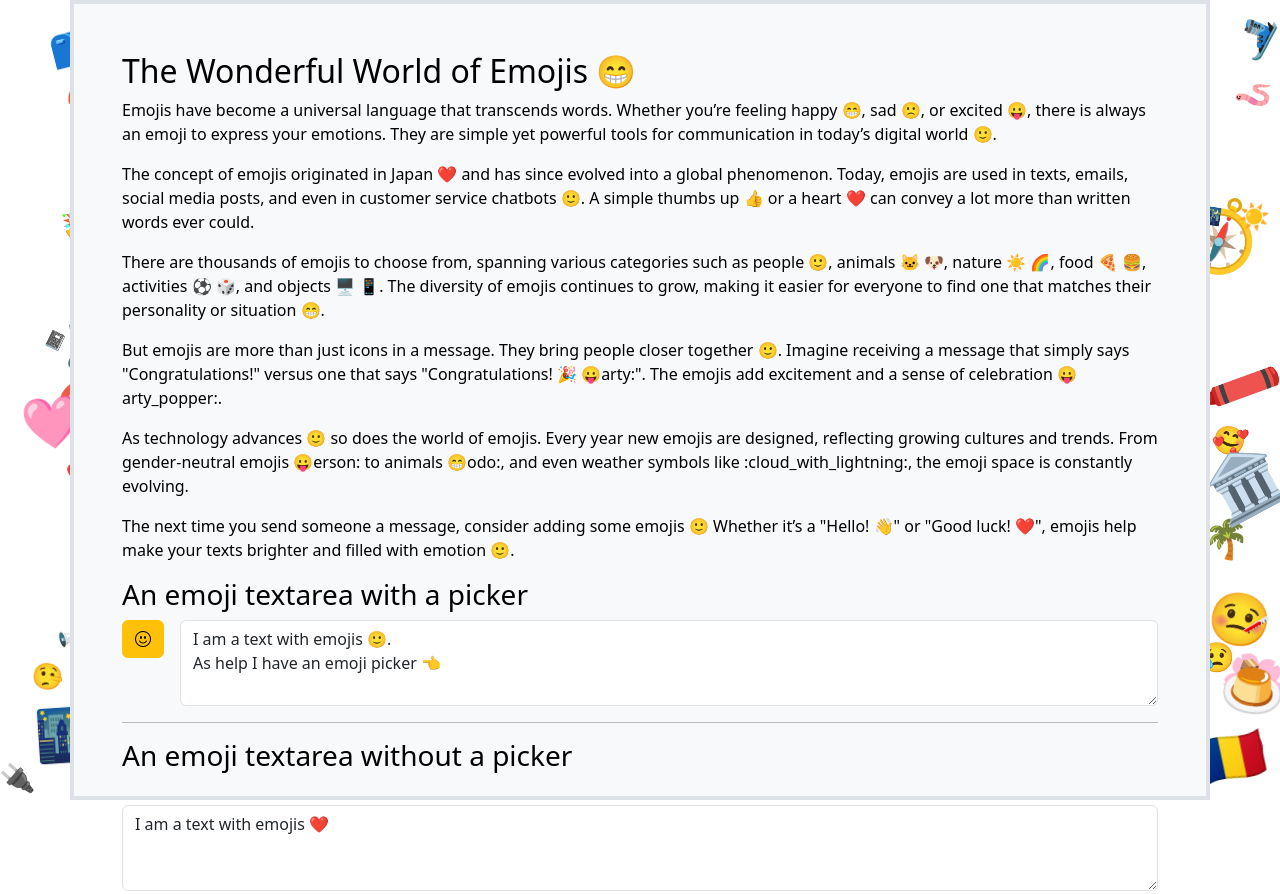
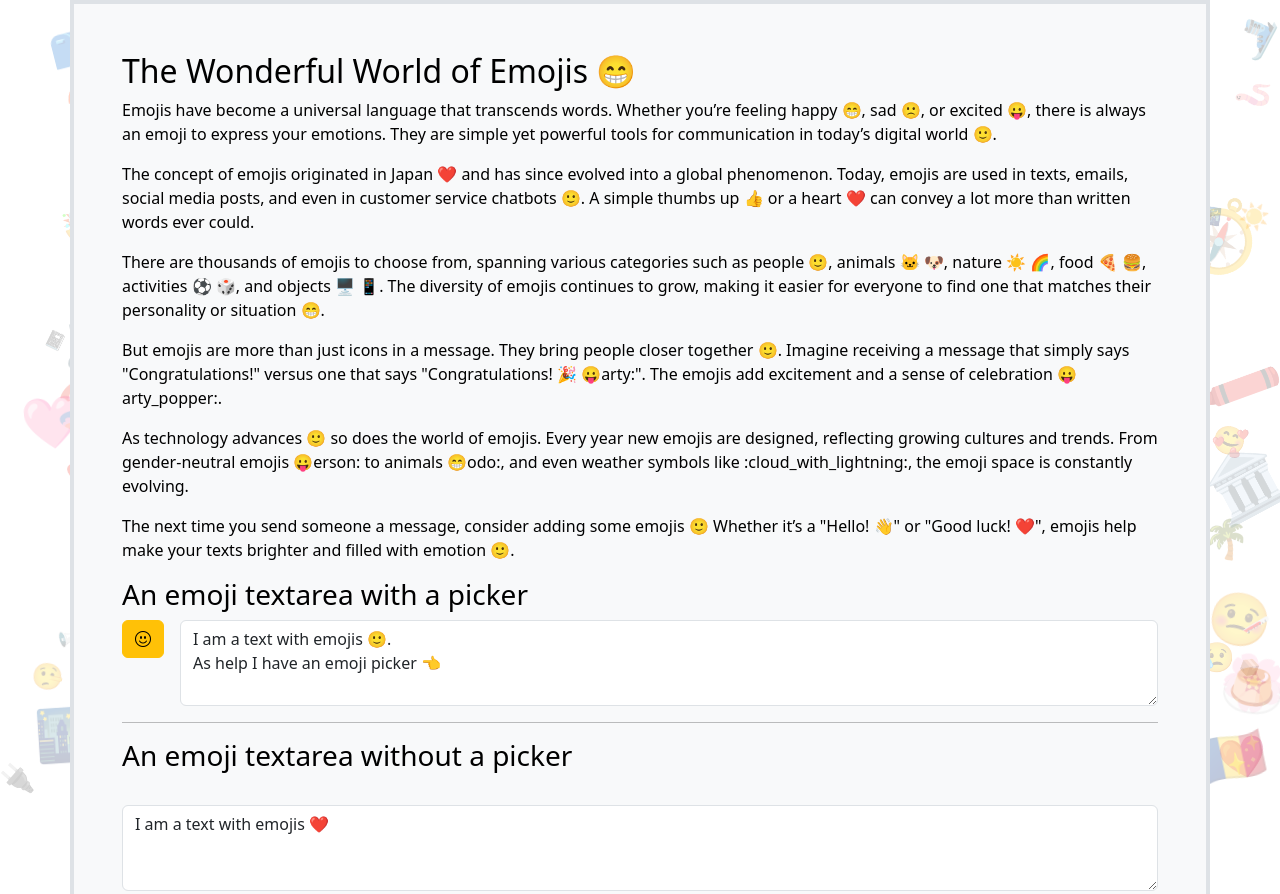
Before and after one commit to ThomasDev-de/bs-emoji-picker, a plain HTML site: page demo/index.html in a window 1280 px wide. Shown: the top 894 px of the page. Drawn offline with nearby package versions, Linux system fonts and the light colour scheme.

```diff
--- a/demo/index.html
+++ b/demo/index.html
@@ -1,14 +1,42 @@
 <!doctype html>
-<html lang="en" class="h-100" data-bs-theme="light">
+<html lang="en" data-bs-theme="light">
 <head>
     <meta charset="utf-8">
     <meta name="viewport" content="width=device-width, initial-scale=1">
     <title>Bootstrap Emoji-Picker</title>
     <link href="../vendor/twbs/bootstrap-icons/font/bootstrap-icons.css" type="text/css" rel="stylesheet">
     <link href="../vendor/twbs/bootstrap/dist/css/bootstrap.min.css" type="text/css" rel="stylesheet">
+    <style>
+        body {
+            background: var(--bs-body-bg);
+            min-height: 100vh;
+            overflow-y: auto;
+        }
+
+        .emoji-demo-background {
+            position: fixed !important;
+            inset: 0;
+            width: 100vw;
+            height: 100vh;
+            z-index: 0;
+            pointer-events: none;
+            overflow: hidden;
+        }
+
+        .emoji-demo-background .emoji-demo {
+            z-index: 0 !important;
+            opacity: 0.25;
+        }
+
+        .demo-content {
+            position: relative;
+            z-index: 1;
+        }
+    </style>
 </head>
-<body class="h-100">
-<div class="container text-bg-light border border-4 p-5 h-100 ">
+<body>
+<div class="emoji-demo-background" aria-hidden="true"></div>
+<div class="container text-bg-light border border-4 p-5 min-vh-100 demo-content">
     <div class="emoji-article">
         <h2>The Wonderful World of Emojis :D</h2>
         <p>Emojis have become a universal language that transcends words. Whether you’re feeling happy :D, sad :(, or excited :P, there is always an emoji to express your emotions. They are simple yet powerful tools for communication in today’s digital world :). </p>
@@ -51,7 +79,7 @@
         const testString = '😁 test';
         const check = $.bsEmojiPicker.isOnlyEmoji(testString);
         // alert(testString + ' is only emoji: ' + (check?'yes':'no'));
-        $.bsEmojiPicker.showDemo($('body'), 200, 10);
+        $.bsEmojiPicker.showDemo($('.emoji-demo-background'), 200, 10);
     })
 </script>
 </body>
```
